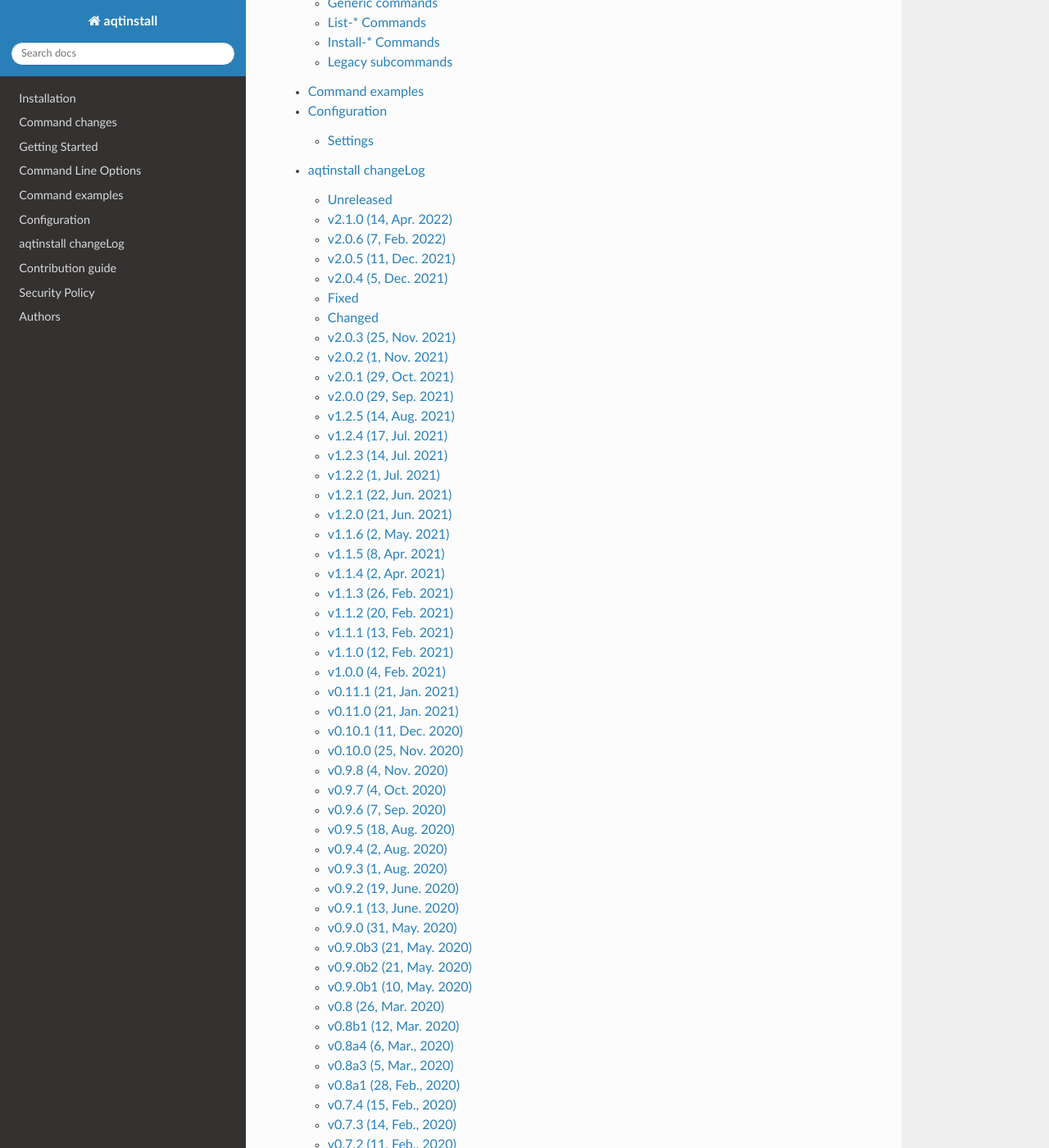
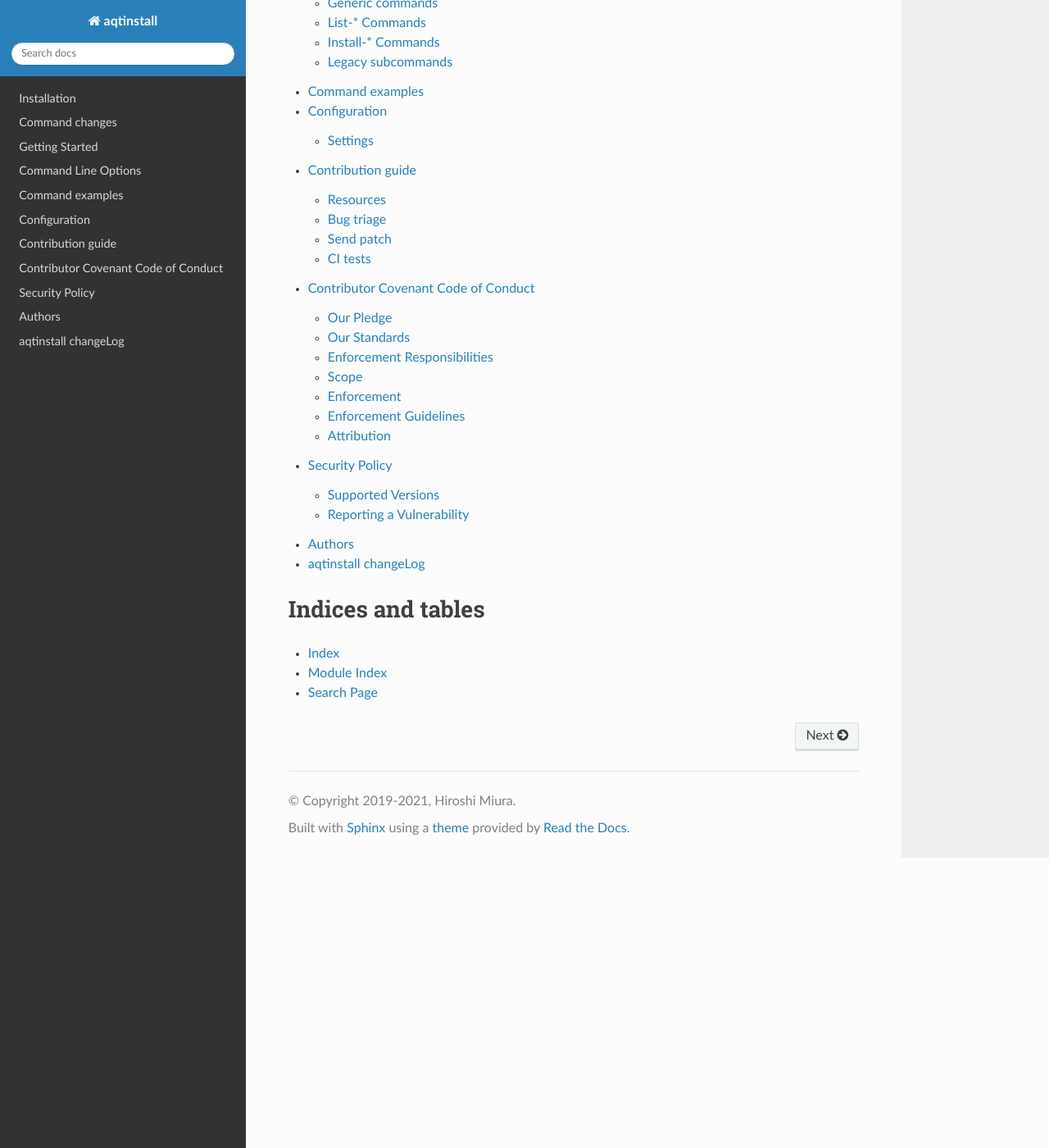
Before and after one commit to miurahr/aqtinstall, a Sphinx documentation site: the page built from docs/index.rst, in a window 1280 px wide and 1400 px high, scrolled down 612 px. Shown: the whole window at 82% size. Built offline with Sphinx 7.4.7 and the Read the Docs theme 2.0.0, drawn with Linux system fonts in a browser that asks for light colours; the version number could not be read and is left out; some of the changed text lies outside the part shown.

Commit message:
docs: change order of sections and include code of conduct
Signed-off-by: Hiroshi Miura <miurahr@linux.com>

```diff
--- a/docs/changes.rst
+++ b/docs/changes.rst
@@ -1,4 +1,4 @@
-:tocdepth: 2
+:tocdepth: 1
 
 .. default-role:: any
 
--- a/docs/index.rst
+++ b/docs/index.rst
@@ -10,10 +10,11 @@
    getting_started
    cli
    configuration
-   changes
    CONTRIBUTE
+   CODE_OF_CONDUCT
    SECURITY
    authors
+   changes
 
 Indices and tables
 ==================
```
Also changed, not shown: docs/CODE_OF_CONDUCT.rst (renamed from CODE_OF_CONDUCT.rst).
